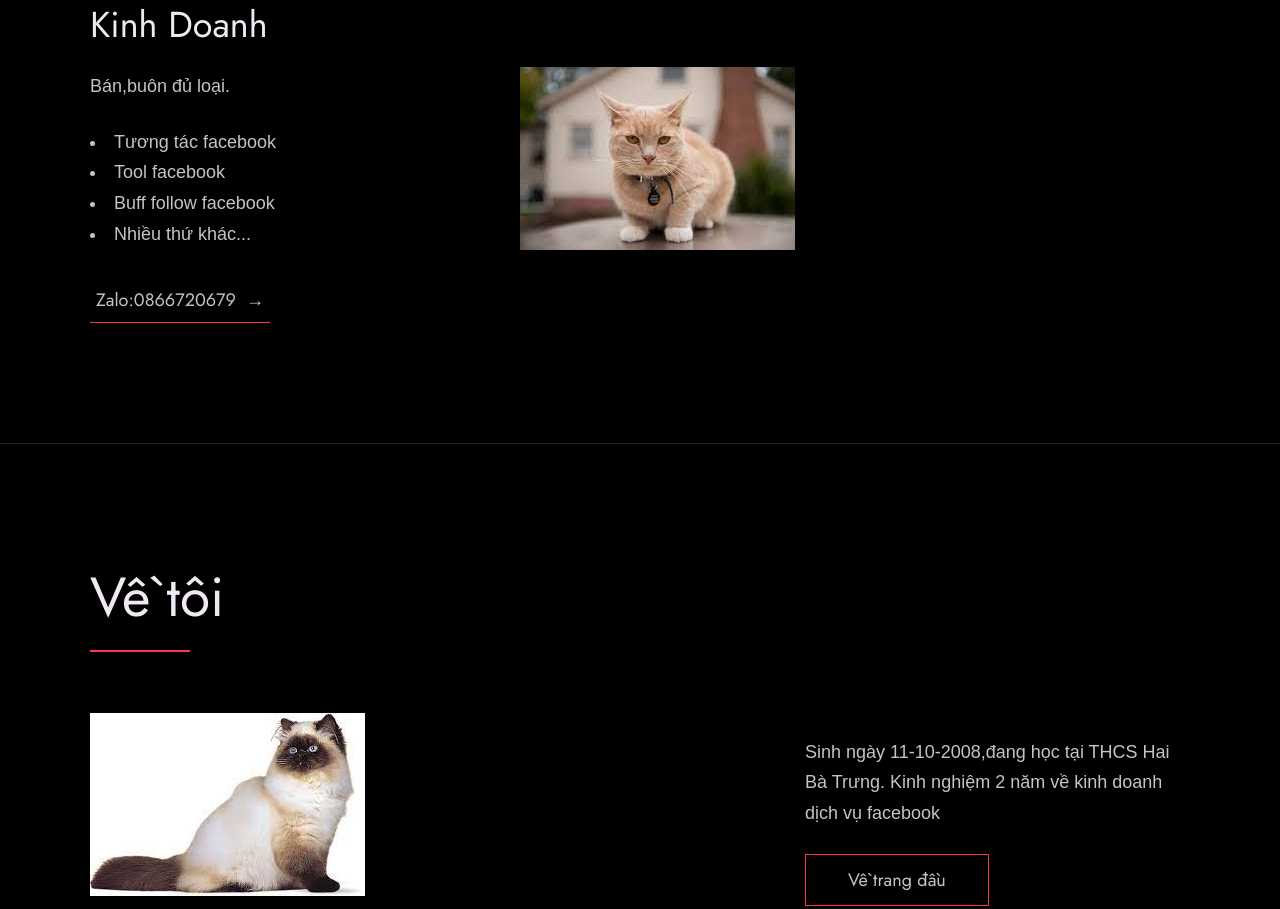
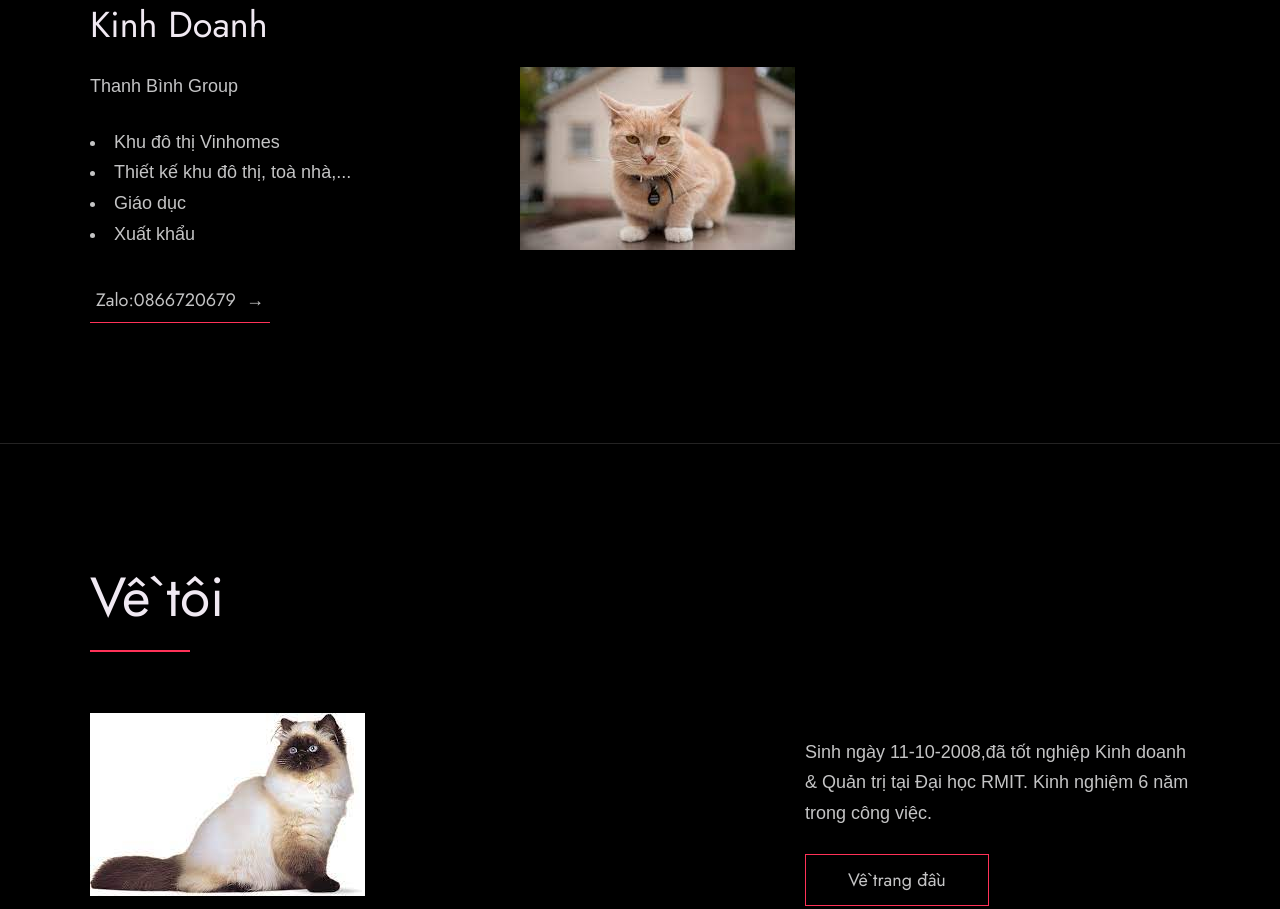
Before and after one commit to Doanh7488/portfolio, a plain HTML site: page index.html in a window 1280 px wide. Shown: the part 1065-1974 px from the top of the page. Drawn offline with Linux system fonts and the light colour scheme.

Commit message:
first commit

```diff
--- a/index.html
+++ b/index.html
@@ -56,17 +56,17 @@
                         <div class="work__text">
                             <h3>Kinh Doanh</h3>
                             <p>
-                                Bán,buôn đủ loại.
+                                Thanh Bình Group
                             </p>
                             <ul class="work__list">
-                                <li>Tương tác facebook</li>
-                                <li>Tool facebook</li>
-                                <li>Buff follow facebook</li>
-                                <li>Nhiều thứ khác...</li>
+                                <li>Khu đô thị Vinhomes</li>
+                                <li>Thiết kế khu đô thị, toà nhà,...</li>
+                                <li>Giáo dục</li>
+                                <li>Xuất khẩu</li>
                             </ul>
 
                             <div class="work__links">
-                                <a href="zalo.me/kayxu_679" target="_blank" class="link__text">
+                                <a href="https://zalo.me/kayxu_679" target="_blank" class="link__text">
                                     Zalo:0866720679<span>&rarr;</span>
                                 </a>
                             </div>
@@ -93,8 +93,8 @@
                     <div class="about__text">
                         <!-- Replace the below paragraph with info about yourself -->
                         <p>
-                            Sinh ngày 11-10-2008,đang học tại THCS Hai Bà Trưng.
-                            Kinh nghiệm 2 năm về kinh doanh dịch vụ facebook
+                            Sinh ngày 11-10-2008,đã tốt nghiệp Kinh doanh & Quản trị tại Đại học RMIT.
+                            Kinh nghiệm 6 năm trong công việc.
                         </p>
                         <!-- Provide a link to your resume -->
                         <a href="#" class="btn">Về trang đầu</a>
@@ -113,7 +113,7 @@
 
     <section class="contact" id="contact">
         <div class="row">
-            <h2>Gặp mặt ?</h2>
+            <h2>Phỏng vấn ?</h2>
             <div class="contact__info">
                 <p>
                     Nếu bạn đang tìm sự tư vấn hoặc hỗ trợ từ tôi thì bạn có thể gửi email cho tôi,Tôi luôn sẵn sàng hỗ trợ bạn 24/7.
```
